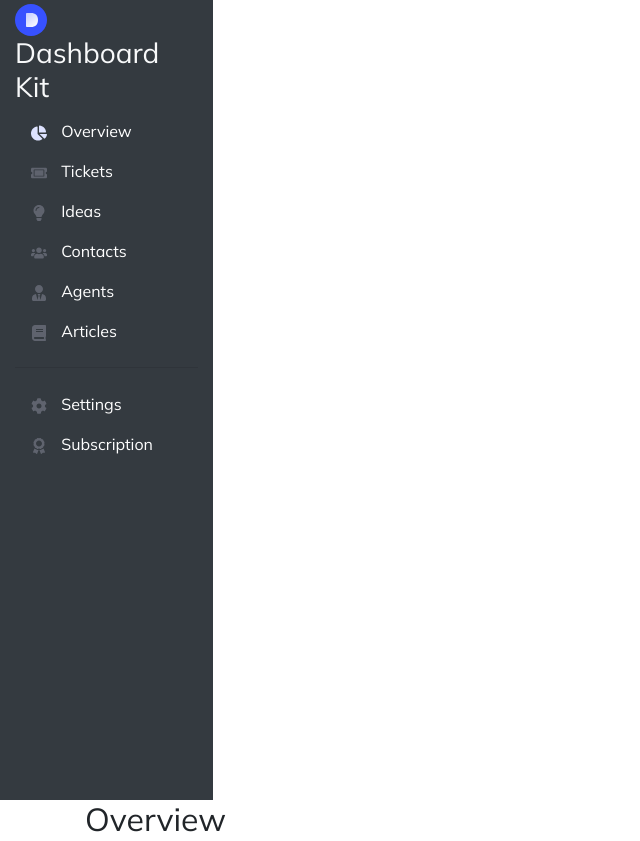
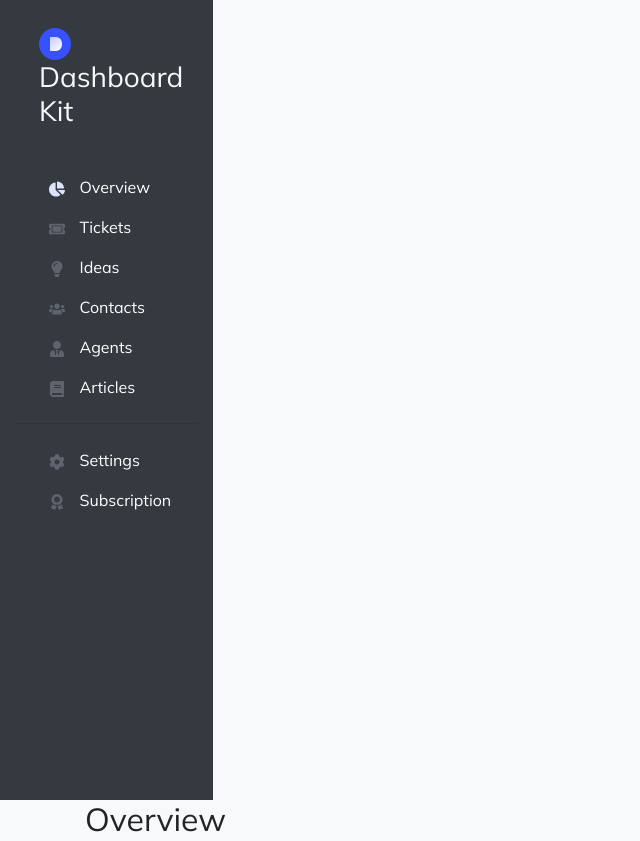
Before and after one commit to Thueris04/bootstrap, a website: page index.html in a window 1280 px wide. Shown: the top 841 px of the page, without its empty margins (0-640 px from the left). Drawn offline with nearby package versions, Linux system fonts and the light colour scheme.

Commit message:
Update index.html

```diff
--- a/index.html
+++ b/index.html
@@ -38,6 +38,10 @@
             border: 1px solid var(--grayscale-divider, #DFE0EB);
             background: var(--grayscale-white, #FFF);
         }
+
+        a {
+            margin-left: 10%;
+        }
     </style>
 </head>
 
@@ -54,12 +58,12 @@
         integrity="sha384-ChfqqxuZUCnJSK3+MXmPNIyE6ZbWh2IMqE241rYiqJxyMiZ6OW/JmZQ5stwEULTy"
         crossorigin="anonymous"></script>
 
-    <div class="container-fluid">
+    <div class="container-fluid bg-light">
         <div class="row">
             <!-- Sidebar -->
             <div class="col-md-2 bg-dark text-light" style="height: 100vh;">
 
-                <h3>
+                <h3 class="m-4">
                     <svg xmlns="http://www.w3.org/2000/svg" width="32" height="32" viewBox="0 0 32 32" fill="none">
                         <circle cx="16" cy="16" r="16" fill="#3751FF" />
                         <path
@@ -75,7 +79,7 @@
                     </svg>
                     Dashboard Kit
                 </h3>
-                <li class="nav items"></li>
+                <li class="nav items p-2"></li>
                 <ul class="list-unstyled">
                     <li>
                         <a href="#" class="nav-link text-white">
```
